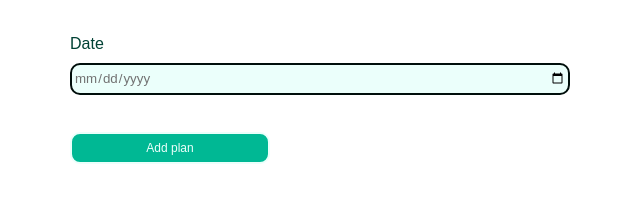
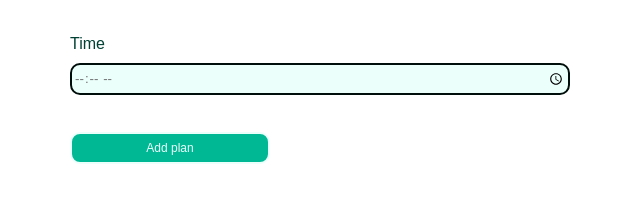
Before and after one commit to MohannedM/JavaScript-course, a plain HTML site: page index.html in a window 1280 px wide. Shown: the part 1089-1292 px from the top of the page, 565-1205 px from the left. Drawn offline with Linux system fonts and the light colour scheme.

Commit message:
text change

```diff
--- a/index.html
+++ b/index.html
@@ -37,7 +37,7 @@
                 <form>
                     <div class="form-control"><label for="title">Title</label><input type="text"></div>
                     <div class="form-control"><label for="description">Description</label><input type="text"></div>
-                    <div class="form-control"><label for="date">Date</label><input type="date"></div>
+                    <div class="form-control"><label for="time">Time</label><input type="time"></div>
                     <button>Add plan</button>
                 </form>
             </div>
```
